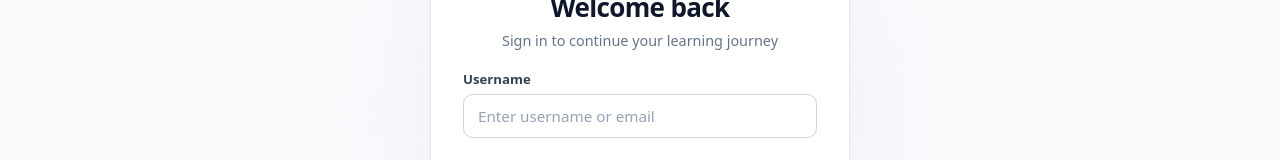
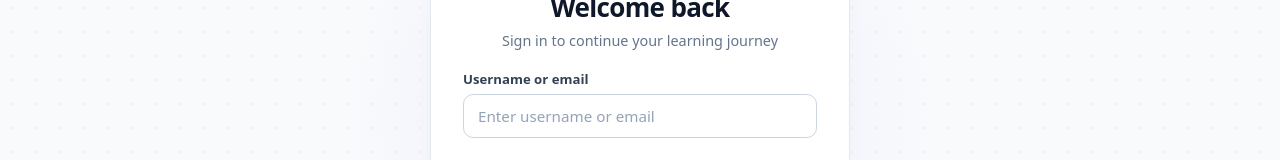
Before and after one commit to kalam1010hj-art/StudyHub, a React app in the folder frontend/: page /login in a window 1280 px wide. Shown: the part 357-517 px from the top of the page. Built offline with nearby package versions, Linux system fonts and the light colour scheme; no server answers; the HTML template or start-up script is replaced by a standard one.

Commit message:
Polish username or email login validation

```diff
--- a/frontend/src/components/Login/Login.jsx
+++ b/frontend/src/components/Login/Login.jsx
@@ -142,7 +142,7 @@ export default function Login() {
           {/* Username Field */}
           <div className={styles.fieldGroup}>
             <label htmlFor="identifier" className={styles.label}>
-              Username
+              Username or email
             </label>
             <input
               id="identifier"
@@ -151,10 +151,10 @@ export default function Login() {
               onChange={(e) => {
                 setIdentifier(e.target.value);
                 if (fieldErrors.identifier)
-                  setFieldErrors({ ...fieldErrors, username: "" });
+                  setFieldErrors({ ...fieldErrors, identifier: "" });
               }}
               placeholder="Enter username or email"
-              className={`${styles.input} ${fieldErrors.username ? styles.inputError : ""}`}
+              className={`${styles.input} ${fieldErrors.identifier ? styles.inputError : ""}`}
               disabled={status === "submitting" || status === "success"}
               autoComplete="username"
               required
```
